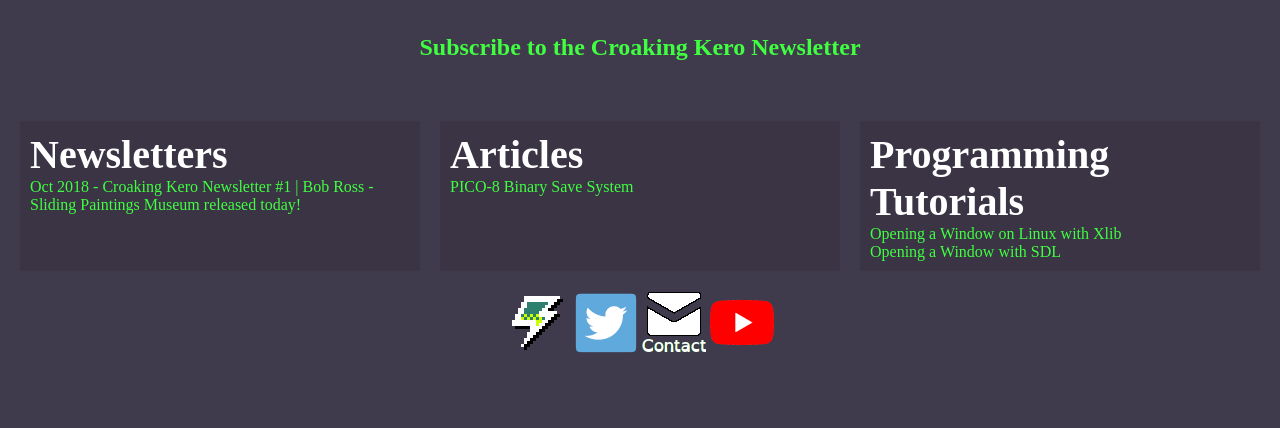
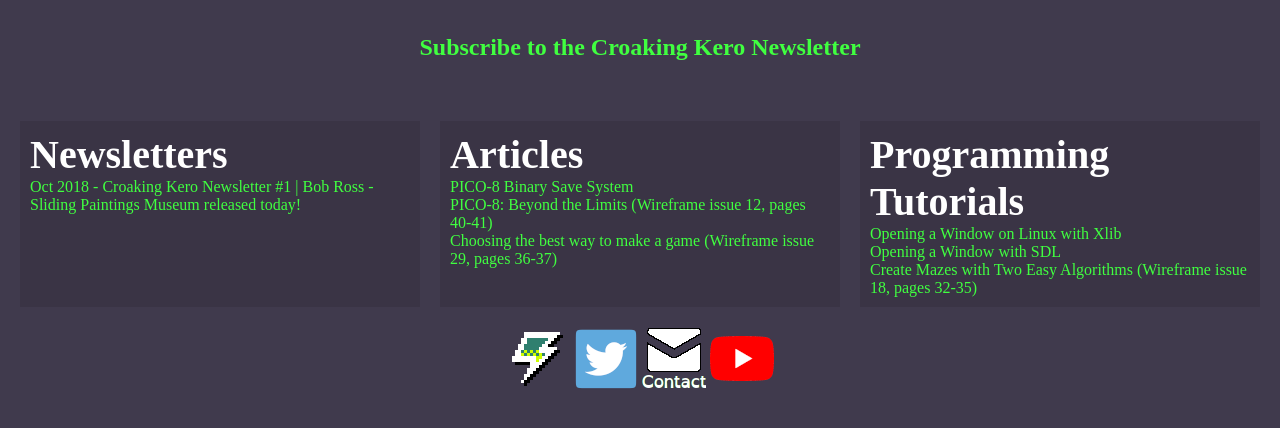
Before and after one commit to UltimaN3rd/ultiman3rd.github.io, a PHP site: page /blog in a window 1280 px wide. Shown: the part 210-638 px from the top of the page. Run offline with PHP 8.4, Linux system fonts and the light colour scheme.

Commit message:
no message

```diff
--- a/blog/index.php
+++ b/blog/index.php
@@ -24,7 +24,10 @@
 <td>
 <article class="column">
   <h3>Articles</h3>
-  <a href="/articles/pico8_binary_save_system/">PICO-8 Binary Save System</a>
+  <a href="/articles/pico8_binary_save_system/">PICO-8 Binary Save System</a><br/>
+  <a href="https://wireframe.raspberrypi.org/issues/12">PICO-8: Beyond the Limits (Wireframe issue 12, pages 40-41)</a><br/>
+  <a href="https://wireframe.raspberrypi.org/issues/29">Choosing the best
+way to make a game (Wireframe issue 29, pages 36-37)</a><br/>
 </article>
 </td>
 <td>
@@ -32,7 +35,8 @@
   <h3>Programming Tutorials</h3>
   <a href="/tutorials/opening_a_window_with_xlib/">Opening a Window on Linux with Xlib</a><br/>
   <a href="/tutorials/opening_a_window_with_sdl/">Opening a Window with SDL</a><br/>
-  <!--<a href="tutorials/sprite_loading_blitting_and_transforming/">Sprite loading, blitting and transforming</a>-->
+  <a href="https://wireframe.raspberrypi.org/issues/18">Create Mazes with Two Easy Algorithms (Wireframe issue 18, pages 32-35)</a><br/>
+  <!--<a href="tutorials/sprite_loading_blitting_and_transforming/">Sprite loading, blitting and transforming</a><br/>-->
 </article>
 </td>
 </table>
```
Also changed, not shown: recommendations/maze95/index.php (+9 -9 lines), recommendations/maze95/ooblets.png (deleted), recommendations/maze95/squirm.png (added).
